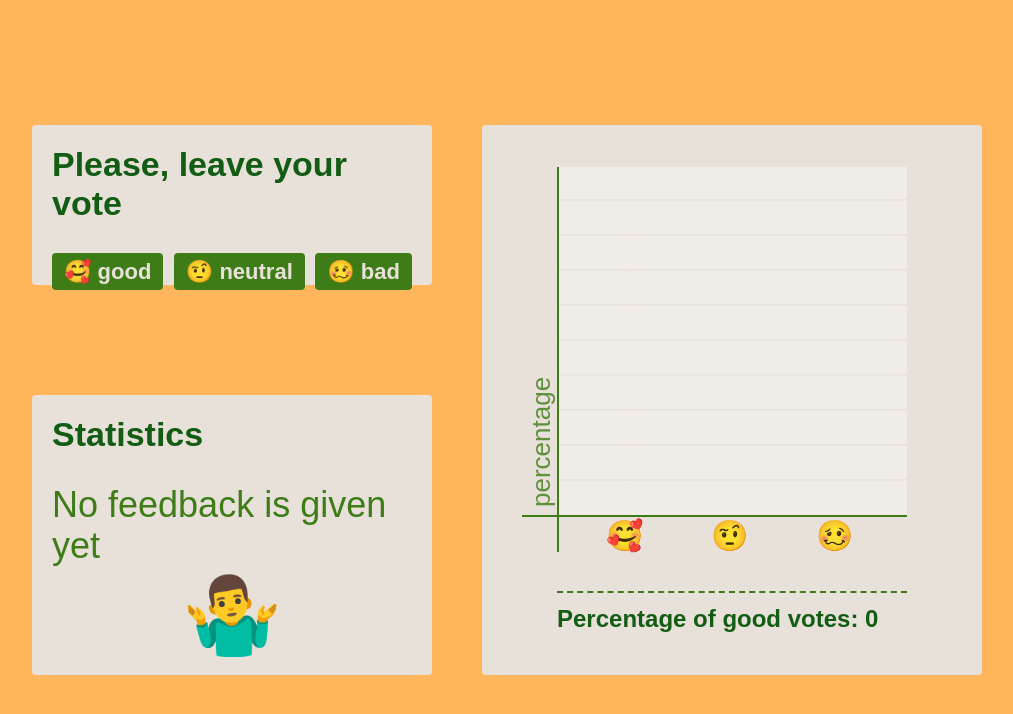
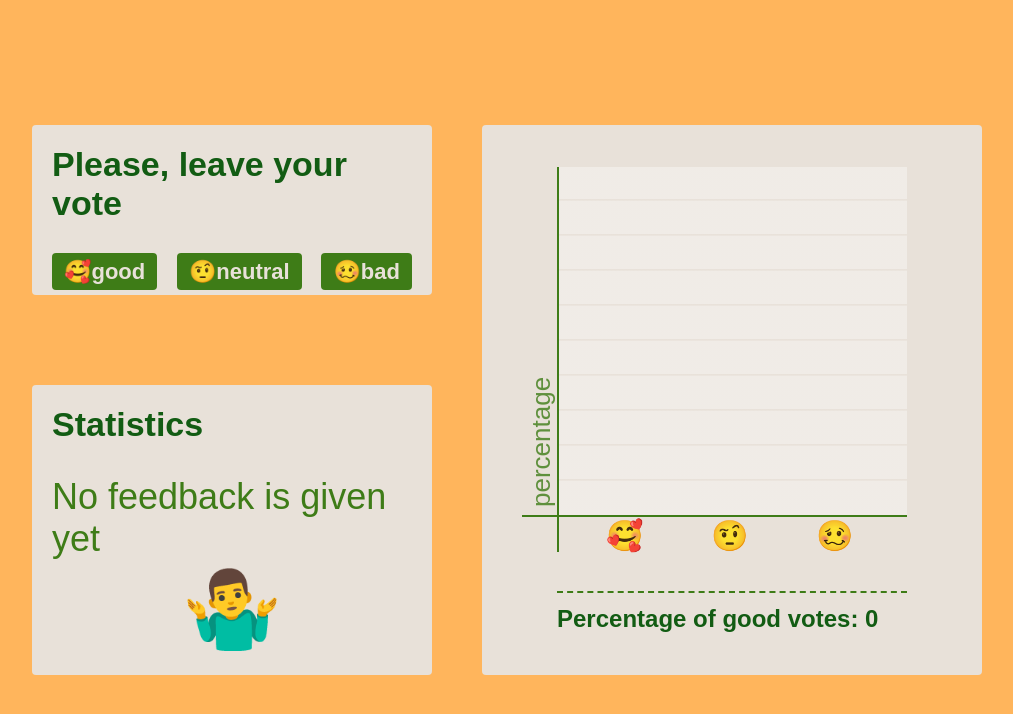
Before and after one commit to Olena-Horobets/goit-react-hw-04-hooks-feedback, a React (Create React App) app: page / in a window 1280 px wide. Shown: the top 714 px of the page, without its empty margins (133-1146 px from the left). Built offline with nearby package versions, Linux system fonts and the light colour scheme; a web font is replaced by a local one.

Commit message:
styles updated

```diff
--- a/src/components/Button/Button.js
+++ b/src/components/Button/Button.js
@@ -7,7 +7,7 @@ import emoji from 'emoji-db.json';
 function Button({ name, onClick }) {
   return (
     <button type="button" name={name} className={s.option} onClick={onClick}>
-      {emoji[name]} {name}
+      <span className={s.emoji}>{emoji[name]}</span> {name}
     </button>
   );
 }
--- a/src/components/Button/Button.module.css
+++ b/src/components/Button/Button.module.css
@@ -40,3 +40,7 @@
   color: var(--primary-color);
   transform: scale(0.85);
 }
+
+.emoji {
+  font-weight: normal;
+}
--- a/src/components/Diagram/Diagram.module.css
+++ b/src/components/Diagram/Diagram.module.css
@@ -74,6 +74,7 @@
   bottom: 0;
   width: 70px;
   background-color: var(--accent-color);
+  transition: height var(--basic-animation);
 }
 
 .goodStat {
--- a/src/components/Section/Section.module.css
+++ b/src/components/Section/Section.module.css
@@ -18,11 +18,11 @@
 
 .FeedbackOptions {
   composes: section;
-  height: 160px;
+  height: 170px;
   justify-content: space-around;
 }
 
 .Statistics {
   composes: section;
-  height: 280px;
+  height: 290px;
 }
```
